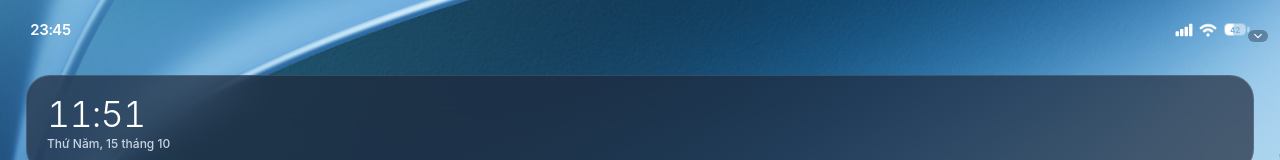
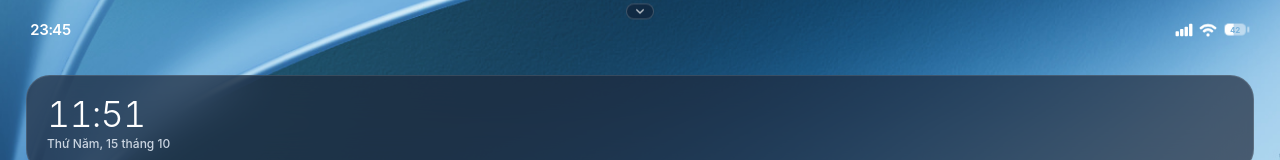
Before and after one commit to BruceNasher168/detective-wifey, a React (Vite) app: page / in a window 1280 px wide. Shown: the top 160 px of the page. Built offline with nearby package versions, Linux system fonts and the light colour scheme.

Commit message:
feat(shell): add control center swipe hint and smooth overlay presentation

```diff
--- a/src/shared/ui/AnchoredOverlay.tsx
+++ b/src/shared/ui/AnchoredOverlay.tsx
@@ -21,7 +21,7 @@ export function AnchoredOverlay({ open, anchorSelector, label, onClose, children
     // Measure the layout rectangle without the in-flight animation transform.
     const parent = element.offsetParent as HTMLElement | null;
     const bounds = parent?.getBoundingClientRect() ?? element.getBoundingClientRect();
-    const closed = presentation === 'dropdown' ? 'translateY(-48px)' : anchoredTransform(bounds, anchor?.getBoundingClientRect());
+    const closed = presentation === 'dropdown' ? 'translateY(-100%)' : anchoredTransform(bounds, anchor?.getBoundingClientRect());
     if (!initialized.current) {
       element.style.transform = closed;
       element.style.opacity = '0';
--- a/src/shell/components/ControlCenter.tsx
+++ b/src/shell/components/ControlCenter.tsx
@@ -5,14 +5,48 @@ import { AnchoredOverlay } from '../../shared/ui/AnchoredOverlay';
 export const isControlSwipe = (dx: number, dy: number, direction: 'down' | 'up') =>
   (direction === 'down' ? dy : -dy) >= 44 && Math.abs(dy) > Math.abs(dx) * 1.25;
 
+export const NOTIFICATION_HINT_KEY = 'detective_notification_swiped_down';
+
+const getStorage = (): Storage | null => {
+  try {
+    if (typeof window !== 'undefined' && window.localStorage) return window.localStorage;
+    if (typeof localStorage !== 'undefined') return localStorage;
+  } catch {
+    // blocked by security policy or environment
+  }
+  return null;
+};
+
+export function isNotificationHintSeen(): boolean {
+  const storage = getStorage();
+  return Boolean(storage?.getItem(NOTIFICATION_HINT_KEY) === 'true');
+}
+
+export function setNotificationHintSeen(): void {
+  const storage = getStorage();
+  try {
+    storage?.setItem(NOTIFICATION_HINT_KEY, 'true');
+  } catch {
+    // local storage unavailable
+  }
+}
+
 export function ControlCenter({ disabled, isFullscreen, onToggleFullscreen, onGoHome, onOpenLevels, onOpenChange }: {
   disabled: boolean; isFullscreen: boolean; onToggleFullscreen: () => void;
   onGoHome: () => void; onOpenLevels: () => void; onOpenChange: (open: boolean) => void;
 }) {
   const [open, setOpen] = useState(false);
+  const [showHint, setShowHint] = useState(() => !isNotificationHintSeen());
   const start = useRef<{ x: number; y: number; id: number } | null>(null);
   const suppressClick = useRef(false);
   const change = (next: boolean) => { setOpen(next); onOpenChange(next); };
+  const handleSwipedDown = () => {
+    if (showHint) {
+      setShowHint(false);
+      setNotificationHintSeen();
+    }
+    change(true);
+  };
   const actions = [
     { label: isFullscreen ? 'Thoát toàn màn hình' : 'Toàn màn hình', icon: isFullscreen ? IoContractOutline : IoExpandOutline, run: onToggleFullscreen },
     { label: 'Chọn màn chơi', icon: IoLayersOutline, run: onOpenLevels },
@@ -21,13 +55,13 @@ export function ControlCenter({ disabled, isFullscreen, onToggleFullscreen, onGo
   return <>
     <button data-control-center-trigger type="button" aria-label="Mở trung tâm điều khiển"
       aria-haspopup="dialog" aria-expanded={open} disabled={disabled} tabIndex={open ? -1 : 0}
-      className="absolute right-0 top-0 z-40 flex h-11 w-[112px] items-end justify-end rounded-bl-2xl px-3 pb-0.5 text-white focus-visible:outline focus-visible:outline-2 focus-visible:outline-sky-300"
+      className="absolute inset-x-0 top-0 z-40 flex h-11 items-start justify-center text-white focus-visible:outline focus-visible:outline-2 focus-visible:outline-sky-300"
       style={{ touchAction: 'none', top: 'env(safe-area-inset-top, 0px)', pointerEvents: disabled || open ? 'none' : 'auto' }}
       onPointerDown={event => {
         if (event.button !== 0 || !event.isPrimary) return;
         event.stopPropagation(); suppressClick.current = false;
         start.current = { x: event.clientX, y: event.clientY, id: event.pointerId };
-        event.currentTarget.setPointerCapture(event.pointerId);
+        event.currentTarget.setPointerCapture?.(event.pointerId);
       }}
       onPointerUp={event => {
         const active = start.current;
@@ -35,20 +69,30 @@ export function ControlCenter({ disabled, isFullscreen, onToggleFullscreen, onGo
         if (!active || active.id !== event.pointerId) return;
         const dx = event.clientX - active.x, dy = event.clientY - active.y;
         suppressClick.current = Math.hypot(dx, dy) > 6;
-        if (isControlSwipe(dx, dy, 'down')) change(true);
+        if (isControlSwipe(dx, dy, 'down')) handleSwipedDown();
       }} onPointerCancel={() => { start.current = null; suppressClick.current = true; }}
       onClick={event => {
         event.stopPropagation();
         if (suppressClick.current && event.detail !== 0) { suppressClick.current = false; return; }
-        change(true);
-      }}><IoChevronDown aria-hidden className="h-3 w-5 rounded-full bg-slate-900/35" /></button>
+        if (showHint) handleSwipedDown();
+      }}>
+      {showHint && (
+        <span
+          data-notification-swipe-hint
+          className="mt-1 flex h-4 w-7 items-center justify-center rounded-full bg-slate-900/50 backdrop-blur-sm border border-white/20 text-white/90 shadow-sm animate-bounce"
+          aria-hidden="true"
+        >
+          <IoChevronDown className="h-3 w-3" />
+        </span>
+      )}
+    </button>
     <AnchoredOverlay open={open} anchorSelector="[data-control-center-trigger]" presentation="dropdown" label="Trung tâm điều khiển" onClose={() => change(false)}>
-      <div className="absolute inset-0 bg-slate-950/65 backdrop-blur-2xl" style={{ touchAction: 'none' }} onClick={() => change(false)}
+      <div className="absolute inset-0 bg-slate-950/40 backdrop-blur-md" style={{ touchAction: 'none' }} onClick={() => change(false)}
         onPointerDown={event => {
           if ((event.target as Element).closest('button')) return;
           event.stopPropagation();
           start.current = { x: event.clientX, y: event.clientY, id: event.pointerId };
-          event.currentTarget.setPointerCapture(event.pointerId);
+          event.currentTarget.setPointerCapture?.(event.pointerId);
         }}
         onPointerUp={event => {
           const active = start.current; start.current = null;
```
Also changed, not shown: 2 other files (tests, documents, lock files or other folders).
